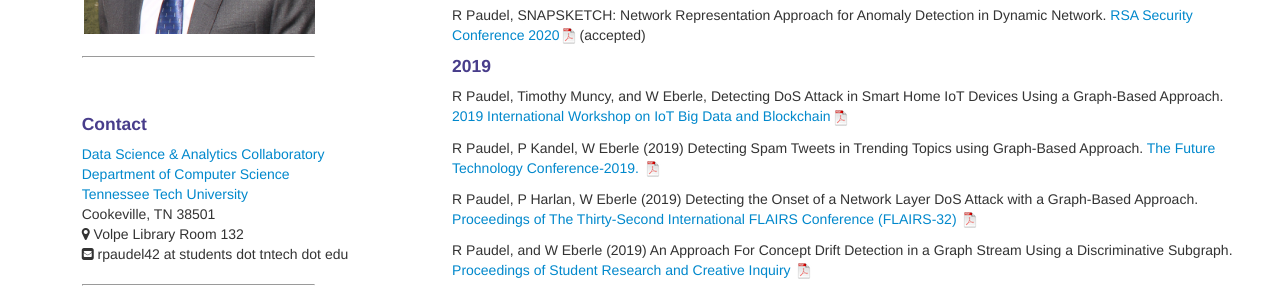
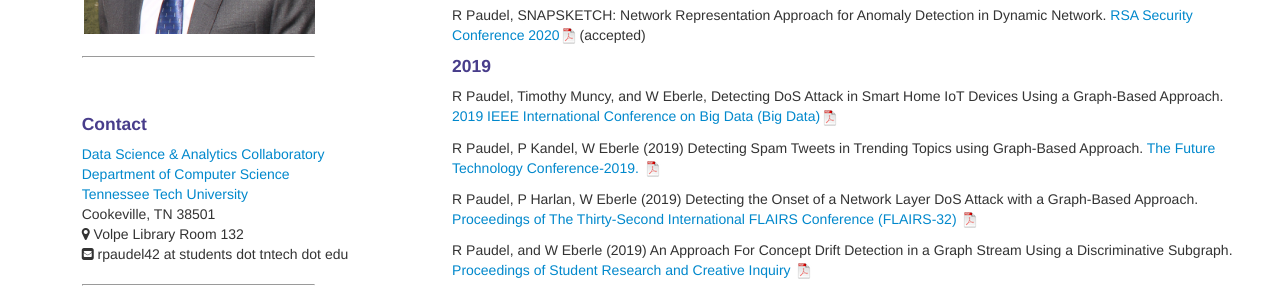
Before and after one commit to rpaudel42/rpaudel42.github.io, a Jekyll site: the page built from pages/pubs.md, in a window 1280 px wide. Shown: the part 337-629 px from the top of the page. Built offline with Jekyll 4.4.1, drawn with Linux system fonts in a browser that asks for light colours; nearby versions of some CDN libraries; some web fonts are replaced.

Commit message:
Update big data link

```diff
--- a/pages/pubs.md
+++ b/pages/pubs.md
@@ -13,7 +13,7 @@ R Paudel and W Eberle
 R Paudel, SNAPSKETCH: Network Representation Approach for Anomaly Detection in Dynamic Network. [RSA Security Conference 2020](https://www.rsaconference.com)[![pdf]({{ BASE_PATH }}/assets/icons/pdf-icon.png)](/assets/RSAC_2020.pdf)(accepted)
 
 #### 2019
-R Paudel, Timothy Muncy, and W Eberle, Detecting DoS Attack in Smart Home IoT Devices Using a Graph-Based Approach. [2019 International Workshop on IoT Big Data and Blockchain](http://siwn.org.uk/cfp/iotbd19.htm)[![pdf]({{ BASE_PATH }}/assets/icons/pdf-icon.png)](/assets/S35205.pdf)
+R Paudel, Timothy Muncy, and W Eberle, Detecting DoS Attack in Smart Home IoT Devices Using a Graph-Based Approach. [2019 IEEE International Conference on Big Data (Big Data)](https://ieeexplore.ieee.org/document/9006156)[![pdf]({{ BASE_PATH }}/assets/icons/pdf-icon.png)](/assets/S35205.pdf)
 
 R Paudel, P Kandel, W Eberle
 (2019) Detecting Spam Tweets in Trending Topics using Graph-Based Approach. [The Future Technology Conference-2019.](https://link.springer.com/chapter/10.1007/978-3-030-32520-6_39) [![pdf]({{ BASE_PATH }}/assets/icons/pdf-icon.png)](/assets/Spam_detection_in_trending_topic.pdf)
```
